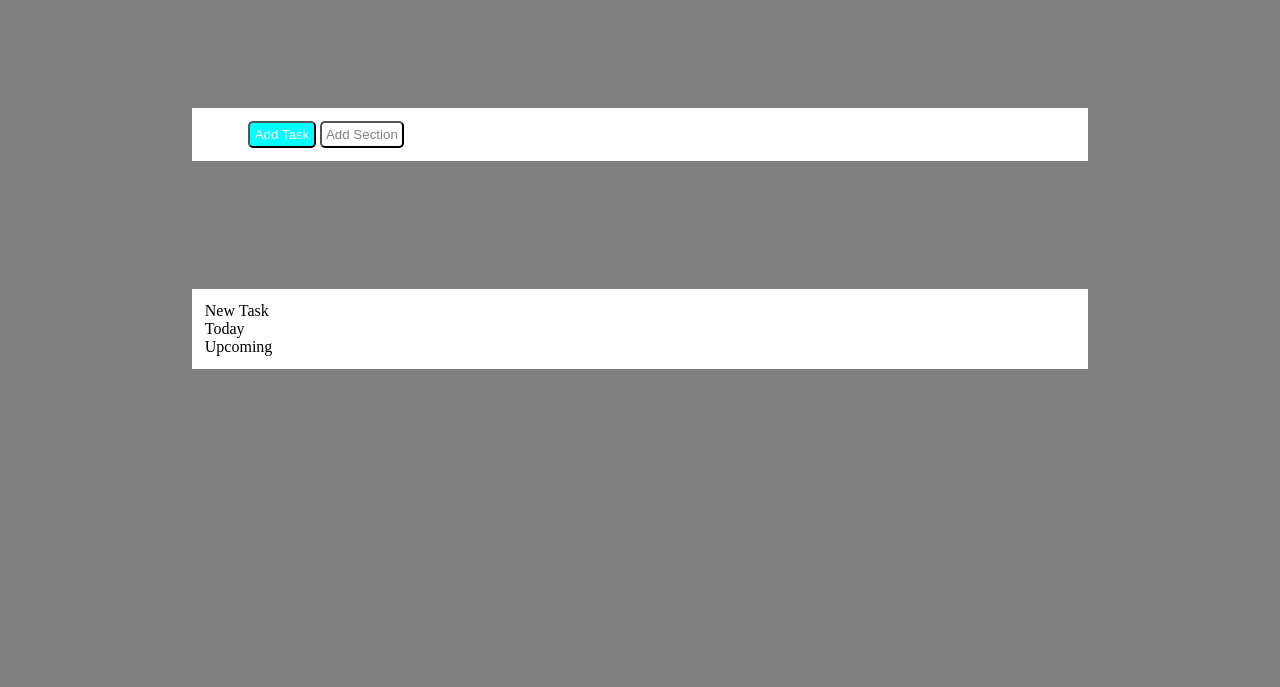
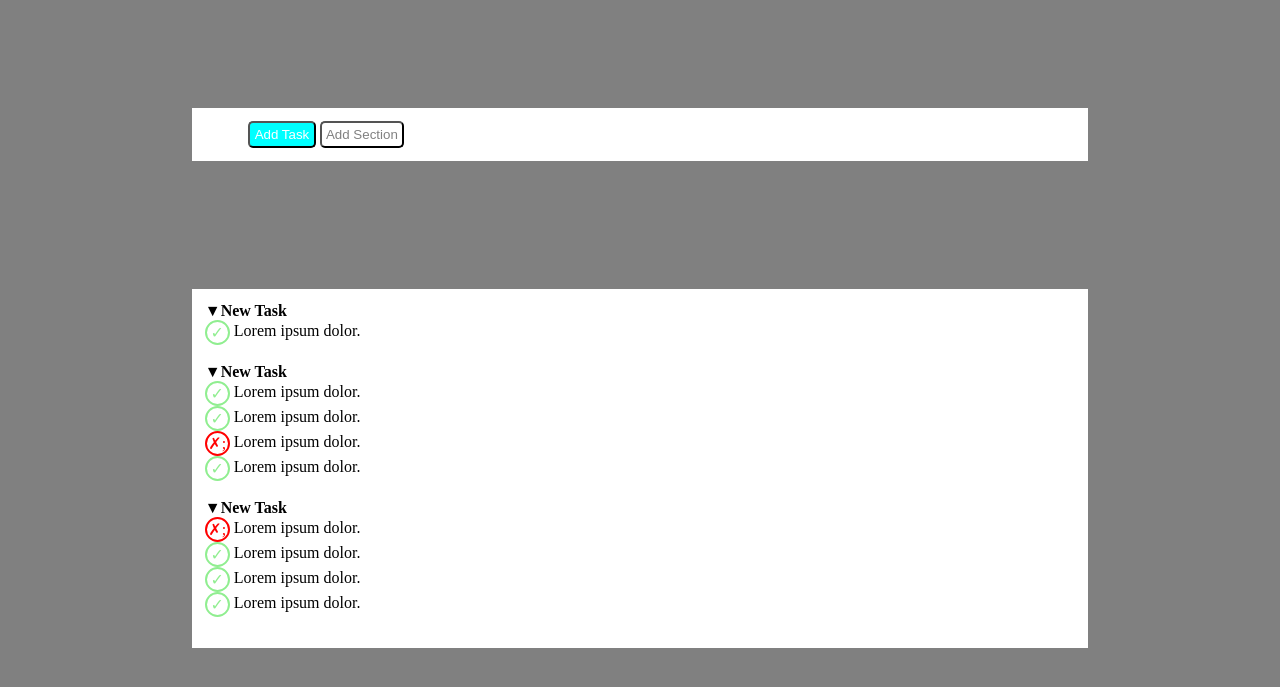
Before and after one commit to GianlucaSirianni/html-css-toboolist, a plain HTML site: page index.html in a window 1280 px wide. Shown: the part 75-762 px from the top of the page. Drawn offline with Linux system fonts and the light colour scheme.

Commit message:
inseriti i checkmark

```diff
--- a/assets/css/style.css
+++ b/assets/css/style.css
@@ -52,3 +52,37 @@ body{
     background-color: white;
     padding: 1%;
 }
+
+.list-title{
+    font-weight: bolder;
+}
+
+.list-title::before{
+    content: "\25BC" ;
+}
+
+.green-check{
+    display: inline-block;
+    width: 25px;
+    height: 25px;
+    padding: 1px;
+    border-radius: 50%;
+    border: 2px solid lightgreen;
+    background-color: white;
+    text-align: center;
+    vertical-align: middle;
+    color: lightgreen;
+}
+
+.red-check{
+    display: inline-block;
+    width: 25px;
+    height: 25px;
+    padding: 1px;
+    border-radius: 50%;
+    border: 2px solid red;
+    background-color: white;
+    text-align: center;
+    vertical-align: middle;
+    color: red;
+}
--- a/index.html
+++ b/index.html
@@ -25,19 +25,21 @@
         <!--e uno per la sezione con la to do list-->
         <section class="list-section">
             <div class="list-title">New Task</div>
-            <div></div>
+            <p><span class="green-check">&check;</span> Lorem ipsum dolor.<span></span></p>
+            <br>
+            <div class="list-title">New Task</div>
+            <p><span class="green-check">&check;</span> Lorem ipsum dolor.<span></span></p>
+            <p><span class="green-check">&check;</span> Lorem ipsum dolor.<span></span></p>
+            <p><span class="red-check">&cross;;</span> Lorem ipsum dolor.<span></span></p>
+            <p><span class="green-check">&check;</span> Lorem ipsum dolor.<span></span></p>
+            <br>
+            <div class="list-title">New Task</div>
+            <p><span class="red-check">&cross;;</span> Lorem ipsum dolor.<span></span></p>
+            <p><span class="green-check">&check;</span> Lorem ipsum dolor.<span></span></p>
+            <p><span class="green-check">&check;</span> Lorem ipsum dolor.<span></span></p>
+            <p><span class="green-check">&check;</span> Lorem ipsum dolor.<span></span></p>
+            <br>
 
-            <div class="list-title">Today</div>
-            <div></div>
-            <div></div>
-            <div></div>
-            <div></div>
-
-            <div class="list-title">Upcoming</div>
-            <div></div>
-            <div></div>
-            <div></div>
-            <div></div>
         </section>
     </main>
     <footer></footer>
```
